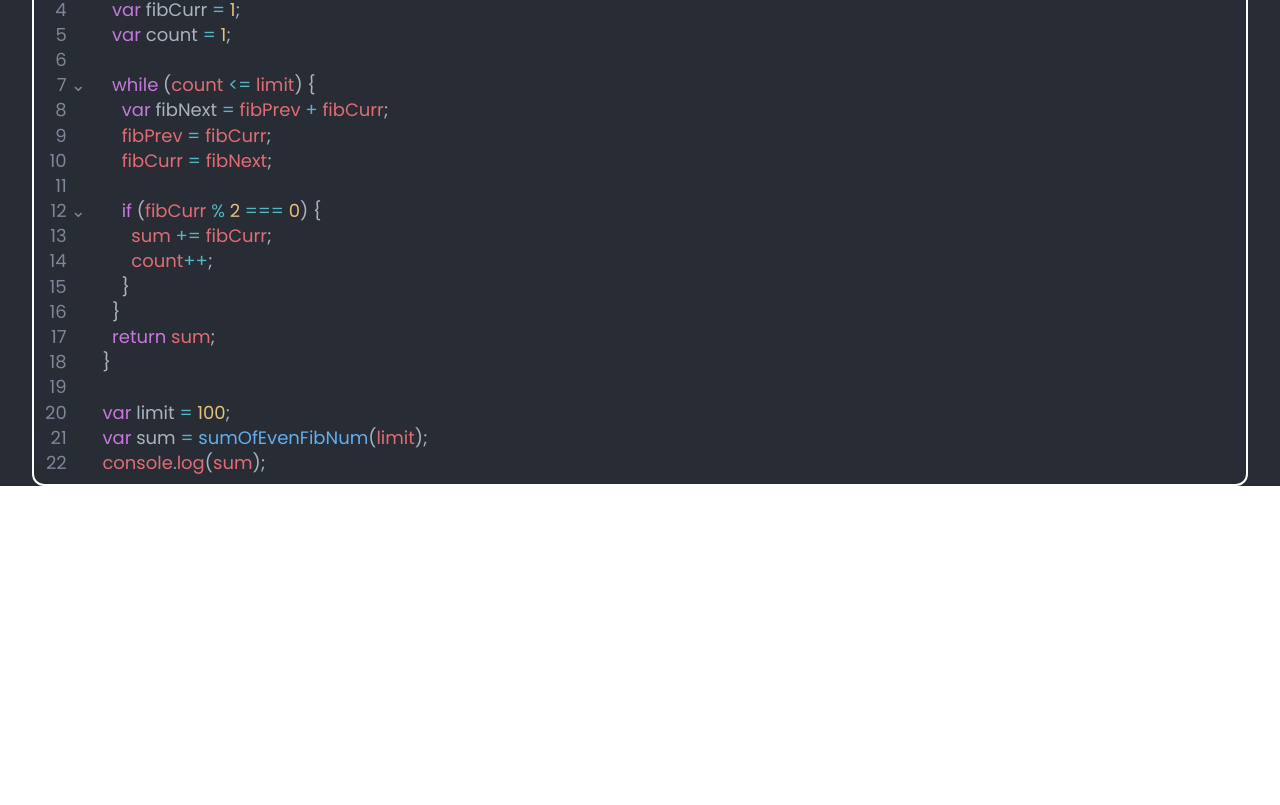
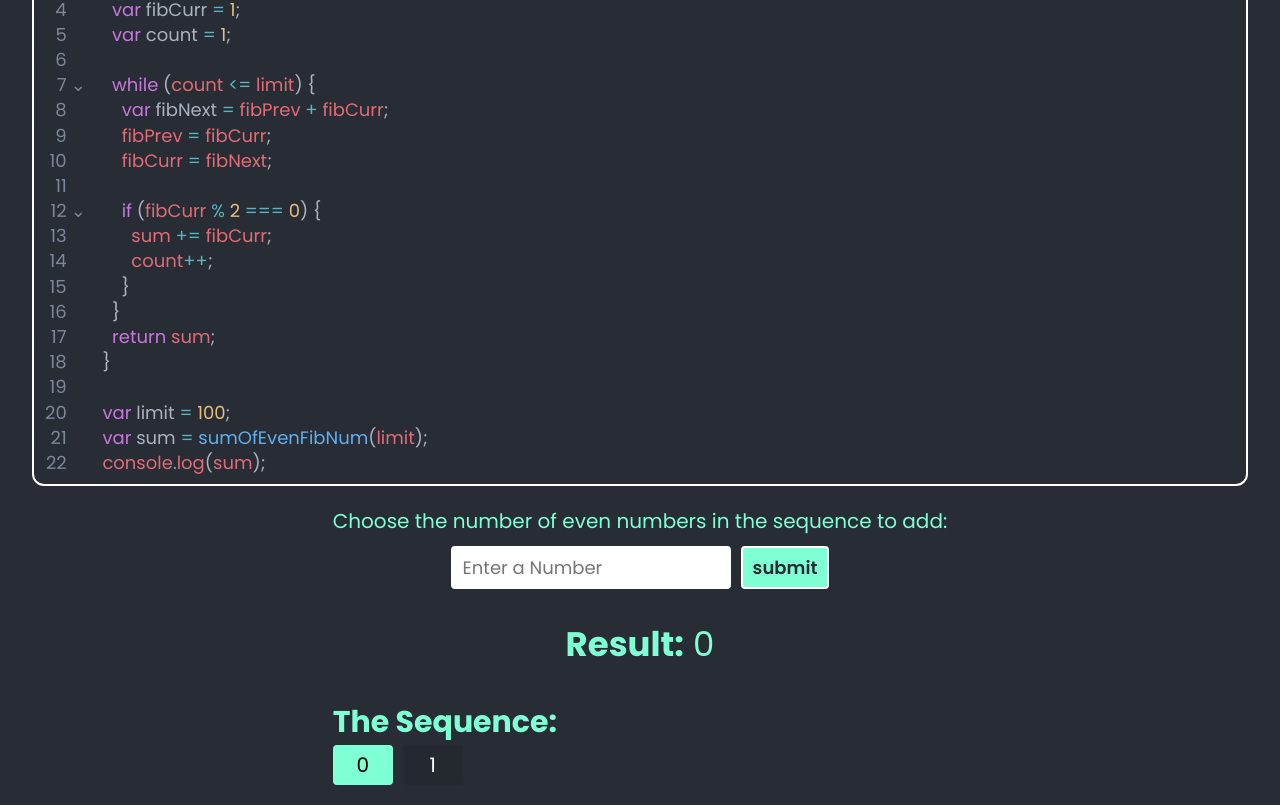
Before and after one commit to Ashrafw/next, a React (Create React App) app: page / in a window 1280 px wide. Shown: the part 593-1398 px from the top of the page. Before the commit the page ends 1079 px from the top, so only its background shows below. Built offline with nearby package versions, Linux system fonts and the light colour scheme.

Commit message:
fib sequence interaction

```diff
--- a/src/App.tsx
+++ b/src/App.tsx
@@ -6,6 +6,7 @@ import Editor from "./Editor/Editor";
 import { ThemeProvider } from "styled-components";
 import { color } from "@codemirror/theme-one-dark";
 import { AppWrapper } from "./App.styles";
+import InteractiveComp from "./InteractiveComp/InteractiveComp";
 
 const darkTheme = {
   background: "#282c34",
@@ -30,6 +31,7 @@ function App() {
           <Navbar setNightMode={setNightMode} nightMode={nightMode} />
           <Questions questionNumber={questionNumber} setQuestionNumber={setQuestionNumber} />
           <Editor questionNumber={questionNumber} />
+          <InteractiveComp questionNumber={questionNumber} />
         </div>
       </AppWrapper>
     </ThemeProvider>
--- /dev/null
+++ b/src/InteractiveComp/InteractiveComp.style.ts
@@ -0,0 +1,77 @@
+import styled from "styled-components";
+
+export const InteractiveCompWrapper = styled.div`
+  padding: 20px;
+  font-size: 20px;
+  display: flex;
+  flex-direction: column;
+  align-items: center;
+  .questionNum1 {
+    form {
+      display: flex;
+      flex-direction: column;
+      align-items: center;
+      gap: 10px;
+
+      label {
+        display: flex;
+        flex-direction: column;
+        color: ${(props) => props.theme.title};
+        gap: 20px;
+      }
+      input {
+        border: 2px solid white;
+        border-radius: 4px;
+        font-size: 18px;
+        padding: 4px 10px;
+        width: 280px;
+      }
+      button {
+        border: 2px solid white;
+        padding: 6px 10px;
+        /* width: 280px;
+        min-width: 220px; */
+        font-size: 18px;
+        font-weight: 600;
+        display: flex;
+        align-items: center;
+        justify-content: center;
+        border-radius: 4px;
+        cursor: pointer;
+        background-color: ${(props) => props.theme.title};
+        color: ${(props) => props.theme.bgTitle};
+      }
+    }
+    .results {
+      text-align: center;
+      font-size: 34px;
+      padding: 30px;
+      color: ${(props) => props.theme.title};
+    }
+    h2 {
+      color: ${(props) => props.theme.title};
+    }
+    .seq {
+      display: flex;
+      flex-wrap: wrap;
+      align-items: center;
+      /* justify-content: center; */
+      gap: 20px 10px;
+      p {
+        display: flex;
+        align-items: center;
+        justify-content: center;
+        padding: 5px;
+        border-radius: 4px;
+        /* border: 2px solid white; */
+        background-color: rgba(0, 0, 0, 0.1);
+
+        min-width: 60px;
+      }
+      p.even {
+        background-color: aquamarine;
+        color: #000;
+      }
+    }
+  }
+`;
--- /dev/null
+++ b/src/InteractiveComp/InteractiveComp.tsx
@@ -0,0 +1,53 @@
+import React, { FormEvent, SetStateAction, useState } from "react";
+import { InteractiveCompWrapper } from "./InteractiveComp.style";
+import { sumOfEvenFibNum } from "../data/answerFunctions";
+type InteractiveCompProp = {
+  questionNumber: number;
+};
+const InteractiveComp = ({ questionNumber }: InteractiveCompProp) => {
+  const [inputsOne, setInputsOne] = useState("");
+  const [resultsOne, setResultsOne] = useState();
+  // sumOfEvenFibNum;
+  // const inputHandler = (event: React.ChangeEvent<HTMLInputElement>) => {
+  //   const enteredName = event.target.value;
+  //   setResultsOne(event.target.value);
+  // };
+
+  const onSubmit = (e: FormEvent<HTMLFormElement>) => {
+    e.preventDefault();
+    // setResultsOne();
+  };
+  // console.log("sumOfEvenFibNum(inputsOne) :>> ", sumOfEvenFibNum(inputsOne));
+  return (
+    <InteractiveCompWrapper>
+      {questionNumber === 1 ? (
+        <div className="questionNum1">
+          <form onSubmit={onSubmit}>
+            <label htmlFor="resultsOne">
+              Choose the number of even numbers in the sequence to add:
+            </label>
+            <div className="" style={{ display: "flex", gap: "10px" }}>
+              <input
+                type="number"
+                placeholder="Enter a Number"
+                onChange={(e) => setInputsOne(e.target.value)}
+              />
+              <button>submit</button>
+            </div>
+          </form>
+          <div className="results">
+            <strong>Result:</strong> {sumOfEvenFibNum(inputsOne).sum}
+          </div>
+          <h2>The Sequence:</h2>
+          <div className="seq">
+            {sumOfEvenFibNum(inputsOne).seq.map((num) => (
+              <p className={num % 2 === 0 ? "even" : ""}>{num}</p>
+            ))}
+          </div>
+        </div>
+      ) : null}
+    </InteractiveCompWrapper>
+  );
+};
+
+export default InteractiveComp;
--- /dev/null
+++ b/src/data/answerFunctions.ts
@@ -0,0 +1,113 @@
+export const sumOfEvenFibNum = (limit: string) => {
+  var sum = 0;
+  var fibPrev = 1;
+  var fibCurr = 1;
+  var count = 1;
+  var nth = 2;
+
+  while (count <= parseInt(limit)) {
+    var fibNext = fibPrev + fibCurr;
+    fibPrev = fibCurr;
+    fibCurr = fibNext;
+    nth++;
+    if (fibCurr % 2 === 0) {
+      sum += fibCurr;
+      count++;
+    }
+  }
+  var seq = fibonacciSequence(nth);
+  return { sum, seq };
+};
+function fibonacciSequence(n: number) {
+  if (n <= 0) {
+    return [];
+  } else if (n === 1) {
+    return [0];
+  } else if (n === 2) {
+    return [0, 1];
+  } else {
+    var sequence = [0, 1];
+    for (var i = 2; i < n; i++) {
+      var nextNumber = sequence[i - 1] + sequence[i - 2];
+      sequence.push(nextNumber);
+    }
+    return sequence;
+  }
+}
+/////////////////////////////////////////////////////////
+
+export function findSharedNumbers(arr1: number[], arr2: number[]) {
+  var sharedNumbers = [];
+  var i = 0;
+  var j = 0;
+
+  while (i < arr1.length && j < arr2.length) {
+    if (arr1[i] === arr2[j]) {
+      if (sharedNumbers.length === 0 || sharedNumbers[sharedNumbers.length - 1] !== arr1[i]) {
+        sharedNumbers.push(arr1[i]);
+      }
+      i++;
+      j++;
+    } else if (arr1[i] < arr2[j]) {
+      i++;
+    } else {
+      j++;
+    }
+  }
+
+  return sharedNumbers;
+}
+// var array1 = [1, 2, 3, 4, 5];
+// var array2 = [3, 4, 5, 6, 7];
+// var result = findSharedNumbers(array1, array2);
+// console.log(result);
+
+/////////////////////////////////////////////////////////
+
+export function containEvenNum(number: number) {
+  var numberString = number.toString();
+
+  for (var i = 0; i < numberString.length; i++) {
+    var digit = parseInt(numberString[i]);
+
+    // Check odd
+    if (digit % 2 !== 0) {
+      return false; // Found an odd digit, return false
+    }
+  }
+
+  return true; // No odd digits found, return true
+}
+
+// var num1 = 24268;
+// console.log(containEvenNum(num1));
+
+// var num2 = 133579;
+// console.log(containEvenNum(num2));
+
+/////////////////////////////////////////////////////////
+
+export function fourDigitAddition(val: number) {
+  // Convert the digit to a string
+  var digit = val.toString();
+  if (digit.length === 1) {
+    // Calculate the four parts of the expression
+    var part1 = Number(digit);
+    var part2 = Number(digit + digit);
+    var part3 = Number(digit + digit + digit);
+    var part4 = Number(digit + digit + digit + digit);
+
+    // Calculate the final result
+    var result = part1 + part2 + part3 + part4;
+
+    return result;
+  } else {
+    console.log("Error: value should be a single digit ");
+    return "Error: value should be a single digit ";
+  }
+}
+
+// var value = fourDigitAddition(3);
+// console.log(value);
+// value = fourDigitAddition(12);
+// console.log(value);
```
